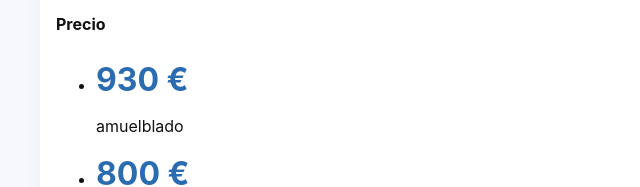
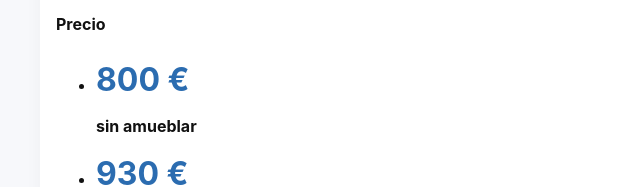
Before and after one commit to byjosemaria/personal1, a plain HTML site: page index.html in a window 1280 px wide. Shown: the part 772-959 px from the top of the page, 0-640 px from the left. Drawn offline with Linux system fonts and the light colour scheme.

Commit message:
Update index.html

```diff
--- a/index.html
+++ b/index.html
@@ -126,8 +126,9 @@
 
         <h4 style="margin-top:0.5rem">Precio</h4>
         <ul>
-          <li> <p class="telefono">930 €</p> amuelblado</li>
-          <li> <p class="telefono">800 €</p> sin amueblar</li>
+
+          <li> <p class="telefono">800 €</p> <strong>sin amueblar</strong></li>
+          <li> <p class="telefono">930 €</p> <strong>amueblado</strong></li>
         </ul>
 
         <h4 style="margin-top:0.75rem">Ubicación</h4>
```
